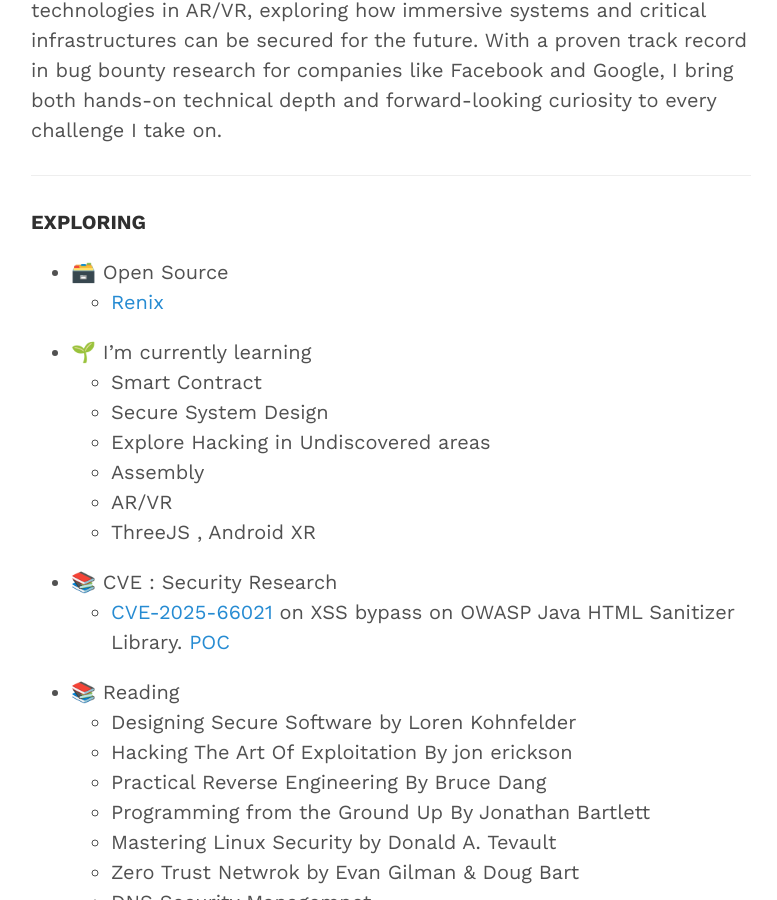
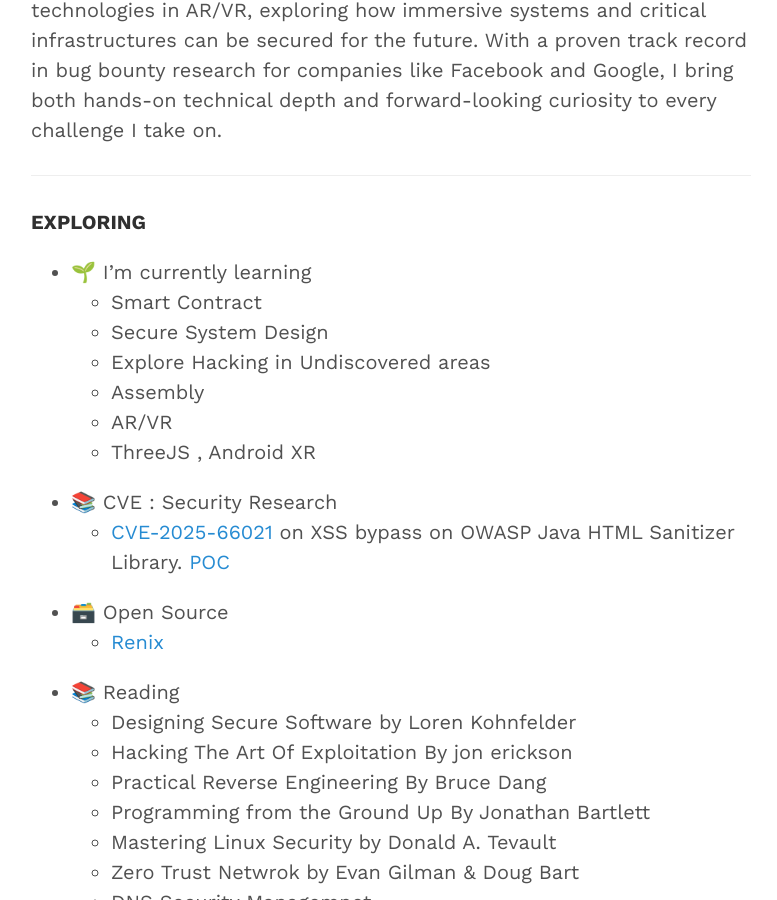
Before and after one commit to ironfisto/ironfisto.github.io, a Jekyll site: the page built from index.markdown, in a window 1280 px wide and 900 px high, scrolled down 294 px. Shown: the whole window, without its empty margins (249-1026 px from the left). Built offline with Jekyll 4.4.1, drawn with Linux system fonts in a browser that asks for light colours; some of the changed lines change nothing that is shown.

Commit message:
few changes

```diff
--- a/index.markdown
+++ b/index.markdown
@@ -12,8 +12,6 @@
 
 **EXPLORING**
 
-- 🗃️ Open Source
-  - [Renix](https://github.com/ironfisto/renix)
 
 - 🌱 I’m currently learning
   - Smart Contract
@@ -25,6 +23,9 @@
 
 - 📚 CVE : Security Research
   - [CVE-2025-66021](https://nvd.nist.gov/vuln/detail/CVE-2025-66021) on XSS bypass on OWASP Java HTML Sanitizer Library. [POC](https://github.com/OWASP/java-html-sanitizer/security/advisories/GHSA-g9gq-3pfx-2gw2)
+
+- 🗃️ Open Source
+  - [Renix](https://github.com/ironfisto/renix)
 - 📚 Reading
   - Designing Secure Software by Loren Kohnfelder
   - Hacking The Art Of Exploitation By jon erickson
```
